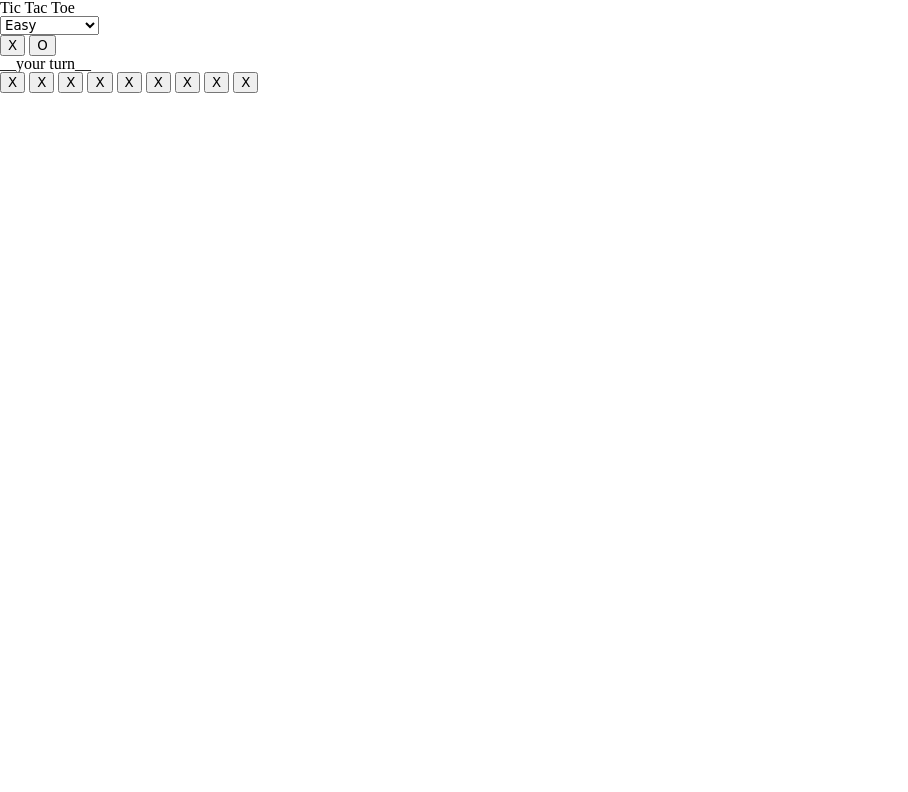
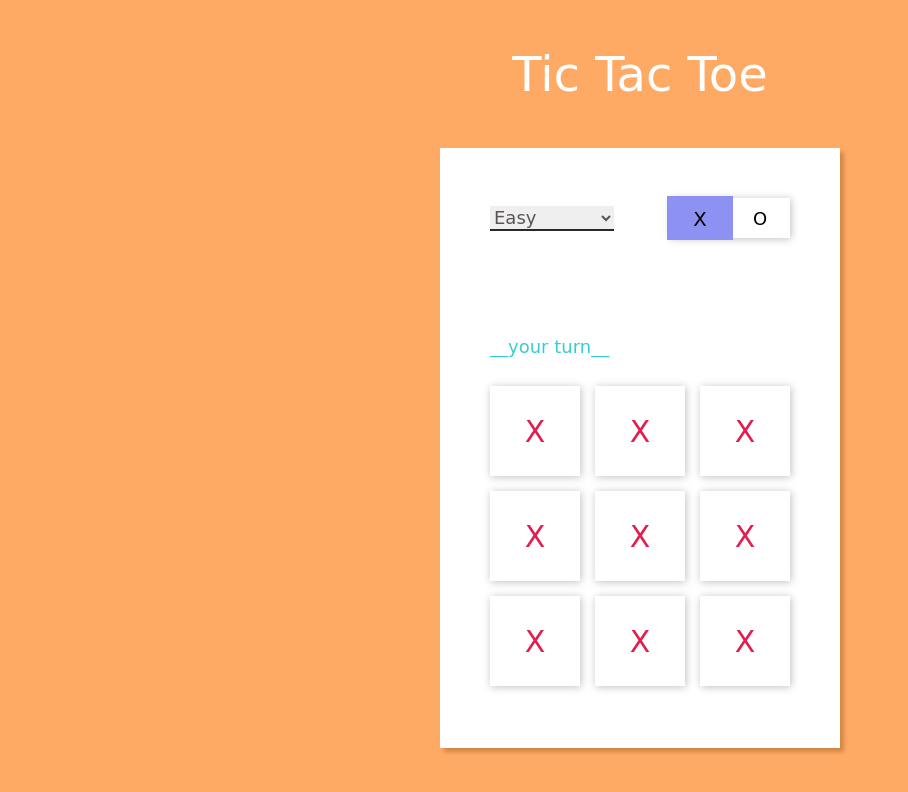
Before and after one commit to userharis/tic-tac-toe, a plain HTML site: page index.html in a window 1280 px wide. Shown: the whole page, without its empty margins (0-908 px from the left). Drawn offline with nearby package versions, Linux system fonts and the light colour scheme; a web font is replaced by a local one.

Commit message:
added styles

```diff
--- a/style.css
+++ b/style.css
@@ -5,5 +5,96 @@
 @import url('https://cdn.jsdelivr.net/npm/reset-css@5.0.1/reset.min.css');
 
 * {
-	font-family: 'Langar', cursive;
+	box-sizing: border-box;
 }
+:root {
+	--font: 'Langar', cursive;
+}
+body {
+	background: #ffaa64;
+	font-family: var(--font);
+}
+button {
+	border: none;
+	border-radius: 0;
+}
+.primary-header {
+	margin-top: 50px;
+	font-size: 3rem;
+	text-align: center;
+	color: #fff;
+}
+
+main {
+	margin: 50px auto;
+	padding: 50px;
+	width: 400px;
+	height: 600px;
+	background: #fff;
+
+	box-shadow: 4px 4px 4px #d38747;
+}
+
+.game-header {
+	width: 100%;
+	display: flex;
+	justify-content: space-between;
+	align-items: center;
+}
+
+select,
+option,
+button {
+	font-family: var(--font);
+}
+select,
+option {
+	font-size: 18px;
+	color: #5a5555;
+}
+#dropdown {
+	border: none;
+	border-bottom: 2px solid #292929;
+}
+
+.sign-switch {
+	width: 120px;
+	height: 40px;
+	box-shadow: 1px 1px 8px rgba(0, 0, 0, 0.25);
+
+	display: flex;
+}
+
+.signbtn {
+	width: 50%;
+	height: 100%;
+	font-size: 18px;
+	background: #fff;
+}
+
+.signbtn.selected {
+	background: #8d91f2;
+	transform: scale(1.1);
+}
+
+.game-info {
+	margin-top: 100px;
+	font-size: 18px;
+	color: #38cece;
+}
+
+.board {
+	margin-top: 30px;
+	display: grid;
+	/* justify-content: space-between; */
+	grid-template-columns: repeat(3, 90px);
+	gap: 15px;
+}
+
+.field-btn {
+	height: 90px;
+	font-size: 30px;
+	background: #ffffff;
+	box-shadow: 1px 1px 8px rgba(0, 0, 0, 0.25);
+	color: #e31e4e;
+}
```
